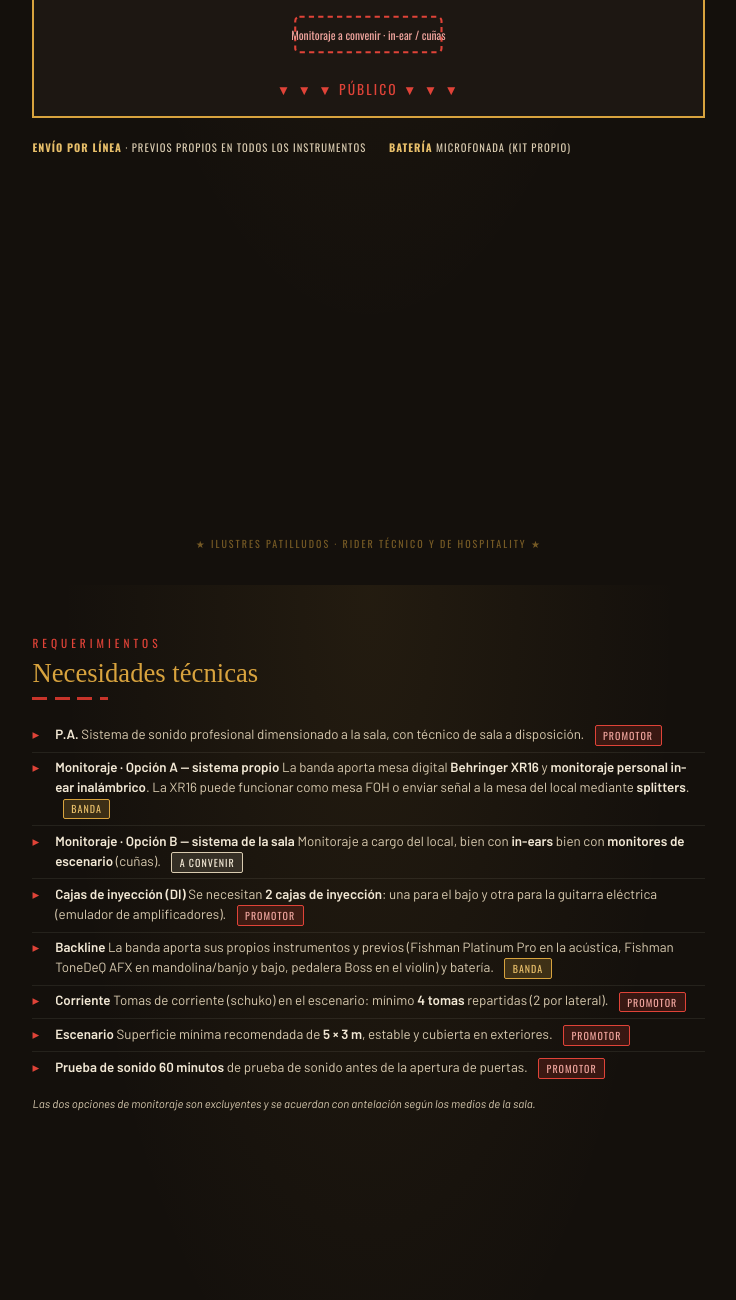
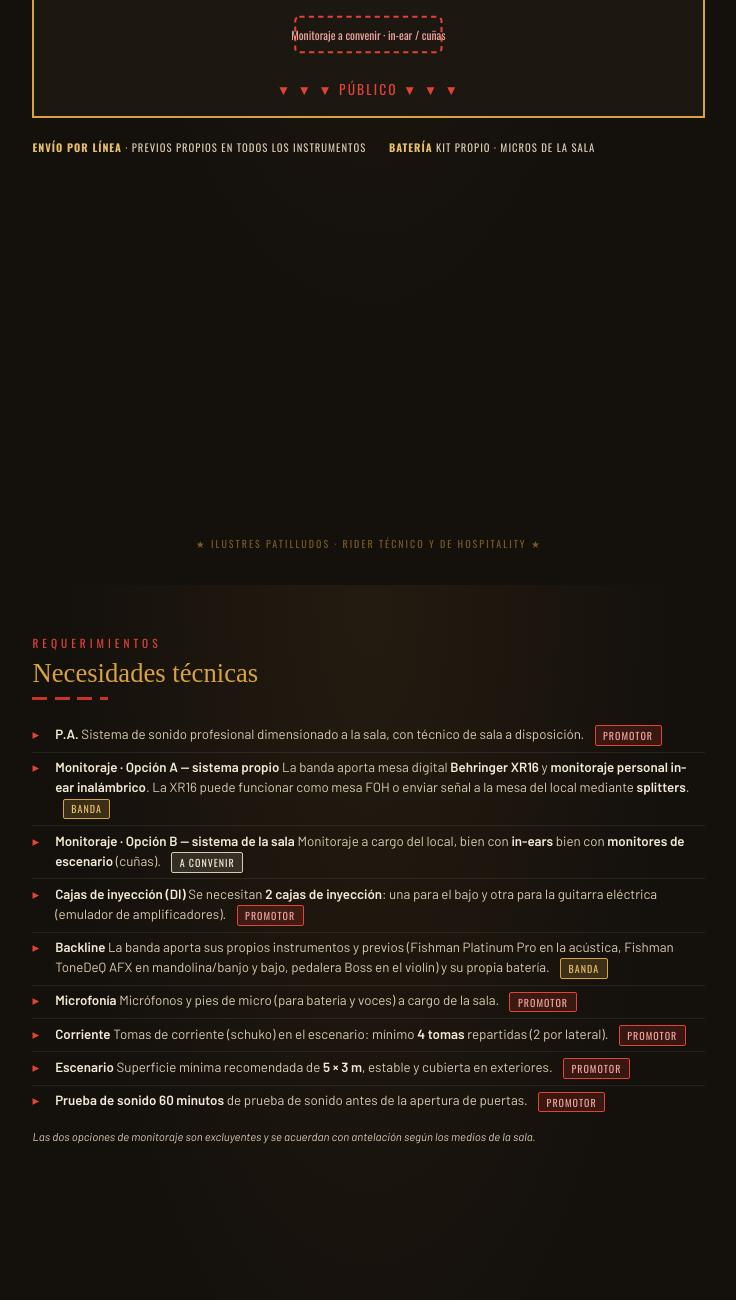
Before and after one commit to khutklu-cpu/ilustres-patilludos, a plain HTML site: page docs/rider.html in a window 1280 px wide. Shown: the part 1660-2960 px from the top of the page, without its empty margins (28-764 px from the left). Drawn offline with nearby package versions, Linux system fonts and the light colour scheme; a web font is replaced by a local one.

Commit message:
Rider: batería es propia de la banda; microfonía a cargo de la sala
Co-Authored-By: Claude Opus 4.8 <noreply@anthropic.com>

```diff
--- a/docs/rider.html
+++ b/docs/rider.html
@@ -136,7 +136,7 @@
   </div>
   <div class="leyenda">
     <span><b>Envío por línea</b> · previos propios en todos los instrumentos</span>
-    <span><b>Batería</b> microfonada (kit propio)</span>
+    <span><b>Batería</b> kit propio · micros de la sala</span>
   </div>
 </section>
 
@@ -149,7 +149,8 @@
     <li><b>Monitoraje · Opción A — sistema propio</b> La banda aporta mesa digital <b>Behringer XR16</b> y <b>monitoraje personal in-ear inalámbrico</b>. La XR16 puede funcionar como mesa FOH o enviar señal a la mesa del local mediante <b>splitters</b>. <span class="flag banda">Banda</span></li>
     <li><b>Monitoraje · Opción B — sistema de la sala</b> Monitoraje a cargo del local, bien con <b>in-ears</b> bien con <b>monitores de escenario</b> (cuñas). <span class="flag conv">A convenir</span></li>
     <li><b>Cajas de inyección (DI)</b> Se necesitan <b>2 cajas de inyección</b>: una para el bajo y otra para la guitarra eléctrica (emulador de amplificadores). <span class="flag promo">Promotor</span></li>
-    <li><b>Backline</b> La banda aporta sus propios instrumentos y previos (Fishman Platinum Pro en la acústica, Fishman ToneDeQ AFX en mandolina/banjo y bajo, pedalera Boss en el violín) y batería. <span class="flag banda">Banda</span></li>
+    <li><b>Backline</b> La banda aporta sus propios instrumentos y previos (Fishman Platinum Pro en la acústica, Fishman ToneDeQ AFX en mandolina/banjo y bajo, pedalera Boss en el violín) y su propia batería. <span class="flag banda">Banda</span></li>
+    <li><b>Microfonía</b> Micrófonos y pies de micro (para batería y voces) a cargo de la sala. <span class="flag promo">Promotor</span></li>
     <li><b>Corriente</b> Tomas de corriente (schuko) en el escenario: mínimo <b>4 tomas</b> repartidas (2 por lateral). <span class="flag promo">Promotor</span></li>
     <li><b>Escenario</b> Superficie mínima recomendada de <b>5 × 3 m</b>, estable y cubierta en exteriores. <span class="flag promo">Promotor</span></li>
     <li><b>Prueba de sonido</b> <b>60 minutos</b> de prueba de sonido antes de la apertura de puertas. <span class="flag promo">Promotor</span></li>
@@ -164,7 +165,7 @@
   <table>
     <thead><tr><th>CH</th><th>Instrumento</th><th>Fuente / captación</th></tr></thead>
     <tbody>
-      <tr><td>1</td><td><b>Bombo</b></td><td>Micrófono (kit propio)</td></tr>
+      <tr><td>1</td><td><b>Bombo</b></td><td>Micrófono (batería propia)</td></tr>
       <tr><td>2</td><td><b>Caja</b></td><td>Micrófono</td></tr>
       <tr><td>3</td><td><b>Tom</b></td><td>Micrófono</td></tr>
       <tr><td>4</td><td><b>Charles / plato</b></td><td>Micrófono / overhead</td></tr>
@@ -179,6 +180,7 @@
       <tr><td>13</td><td><b>Coro — batería</b></td><td>Micrófono</td></tr>
     </tbody>
   </table>
+  <p class="note">La batería es propia de la banda. Toda la microfonía y los pies de micro (batería y voces) corren a cargo de la sala.</p>
 </section>
 
 <!-- HOSPITALITY -->
```
Also changed, not shown: 1 other file.
